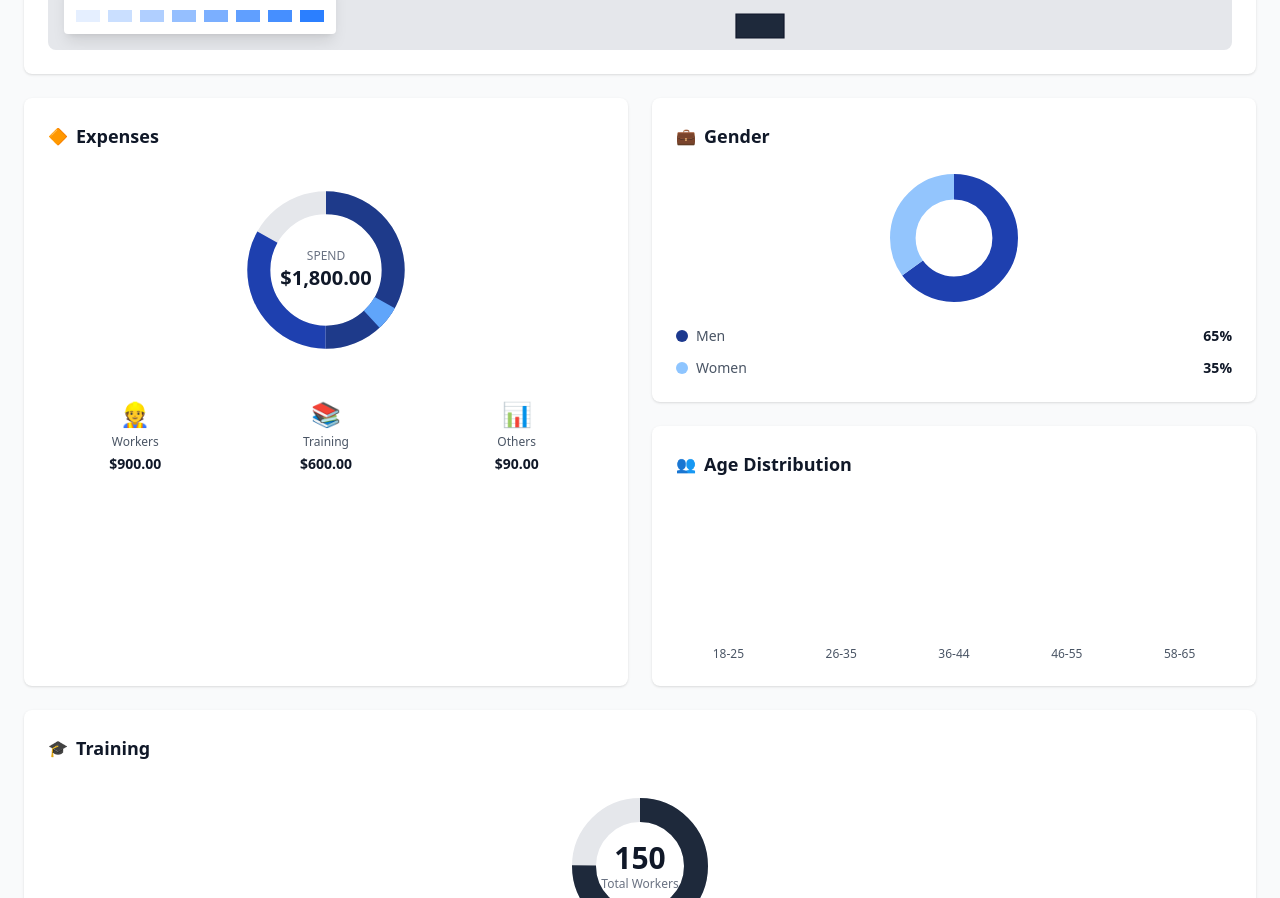
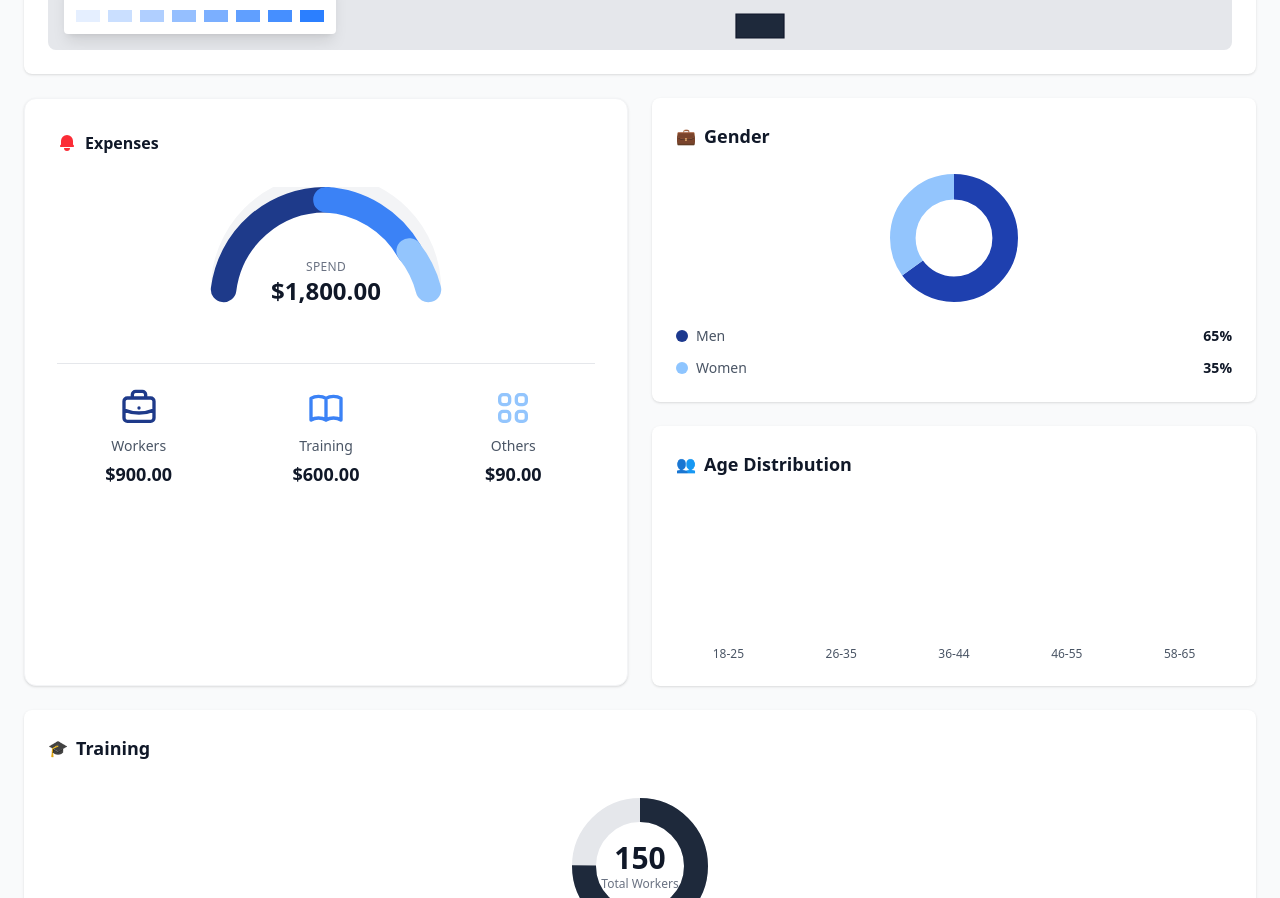
Before and after one commit to DarkRai087/New-folder--3-, a React (Vite) app in the folder comp/: page / in a window 1280 px wide. Shown: the part 1103-2001 px from the top of the page. Built offline with nearby package versions, Linux system fonts and the light colour scheme.

Commit message:
refactor: Update ExpensesChart component layout and styling for improved visuals

```diff
--- a/comp/src/components/ExpensesChart.jsx
+++ b/comp/src/components/ExpensesChart.jsx
@@ -3,80 +3,84 @@ import React from 'react';
 const ExpensesChart = () => {
   const total = 1800;
   const categories = [
-    { name: 'Workers', amount: 900, icon: '👷', color: 'text-blue-900' },
-    { name: 'Training', amount: 600, icon: '📚', color: 'text-blue-700' },
-    { name: 'Others', amount: 90, icon: '📊', color: 'text-blue-500' }
+    { name: 'Workers', amount: 900, color: '#1e3a8a' },
+    { name: 'Training', amount: 600, color: '#3b82f6' },
+    { name: 'Others', amount: 90, color: '#93c5fd' }
   ];
 
   const getPercentage = (amount) => ((amount / total) * 100).toFixed(0);
 
   return (
-    <div className="bg-white rounded-lg p-6 shadow-sm">
-      <div className="flex items-center space-x-2 mb-6">
-        <span className="text-orange-500">🔶</span>
-        <h3 className="text-lg font-semibold text-gray-900">Expenses</h3>
+    <div className="bg-white rounded-xl p-8 shadow-sm border border-gray-100">
+      <div className="flex items-center space-x-2 mb-8">
+        <svg className="w-5 h-5 text-red-500" fill="currentColor" viewBox="0 0 20 20">
+          <path d="M10 2a6 6 0 00-6 6v3.586l-.707.707A1 1 0 004 14h12a1 1 0 00.707-1.707L16 11.586V8a6 6 0 00-6-6zM10 18a3 3 0 01-3-3h6a3 3 0 01-3 3z" />
+        </svg>
+        <h3 className="text-base font-semibold text-gray-900">Expenses</h3>
       </div>
 
-      <div className="flex items-center justify-center mb-8">
-        {/* Donut Chart */}
-        <div className="relative w-48 h-48">
-          <svg className="w-full h-full transform -rotate-90" viewBox="0 0 100 100">
-            {/* Background circle */}
-            <circle
-              cx="50"
-              cy="50"
-              r="35"
+      <div className="flex items-center justify-center mb-12">
+        {/* Semi-circle Donut Chart */}
+        <div className="relative w-64 h-32">
+          <svg className="w-full h-full" viewBox="0 0 200 100" preserveAspectRatio="xMidYMid meet">
+            {/* Background arc */}
+            <path
+              d="M 20,80 A 80,80 0 0,1 180,80"
               fill="none"
-              stroke="#e5e7eb"
-              strokeWidth="12"
+              stroke="#f3f4f6"
+              strokeWidth="20"
+              strokeLinecap="round"
             />
-            {/* Workers segment - 50% */}
-            <circle
-              cx="50"
-              cy="50"
-              r="35"
+            {/* Workers segment - dark blue */}
+            <path
+              d="M 20,80 A 80,80 0 0,1 100,10"
               fill="none"
               stroke="#1e3a8a"
-              strokeWidth="12"
-              strokeDasharray={`${getPercentage(900) * 2.2} ${220 - getPercentage(900) * 2.2}`}
-              strokeDashoffset="0"
+              strokeWidth="20"
+              strokeLinecap="round"
             />
-            {/* Training segment - 33% */}
-            <circle
-              cx="50"
-              cy="50"
-              r="35"
+            {/* Training segment - medium blue */}
+            <path
+              d="M 100,10 A 80,80 0 0,1 165,50"
               fill="none"
-              stroke="#1e40af"
-              strokeWidth="12"
-              strokeDasharray={`${getPercentage(600) * 2.2} ${220 - getPercentage(600) * 2.2}`}
-              strokeDashoffset={`-${getPercentage(900) * 2.2}`}
+              stroke="#3b82f6"
+              strokeWidth="20"
+              strokeLinecap="round"
             />
-            {/* Others segment - remaining */}
-            <circle
-              cx="50"
-              cy="50"
-              r="35"
+            {/* Others segment - light blue */}
+            <path
+              d="M 165,50 A 80,80 0 0,1 180,80"
               fill="none"
-              stroke="#60a5fa"
-              strokeWidth="12"
-              strokeDasharray={`${getPercentage(90) * 2.2} ${220 - getPercentage(90) * 2.2}`}
-              strokeDashoffset={`-${(getPercentage(900) + getPercentage(600)) * 2.2}`}
+              stroke="#93c5fd"
+              strokeWidth="20"
+              strokeLinecap="round"
             />
           </svg>
-          <div className="absolute inset-0 flex flex-col items-center justify-center">
-            <div className="text-xs text-gray-500 font-medium">SPEND</div>
-            <div className="text-xl font-bold text-gray-900">$1,800.00</div>
+          <div className="absolute inset-0 flex flex-col items-center justify-end pb-2">
+            <div className="text-xs text-gray-500 font-medium uppercase tracking-wide">SPEND</div>
+            <div className="text-2xl font-bold text-gray-900">$1,800.00</div>
           </div>
         </div>
       </div>
 
-      <div className="grid grid-cols-3 gap-4">
+      <div className="grid grid-cols-3 gap-6 pt-6 border-t border-gray-200">
         {categories.map((category, index) => (
           <div key={index} className="text-center">
-            <div className={`text-2xl mb-1 ${category.color}`}>{category.icon}</div>
-            <div className="text-xs text-gray-600 mb-1">{category.name}</div>
-            <div className="text-sm font-semibold text-gray-900">${category.amount}.00</div>
+            <div className="mb-2">
+              <svg className="w-10 h-10 mx-auto" fill="none" stroke={category.color} viewBox="0 0 24 24">
+                {index === 0 && (
+                  <path strokeLinecap="round" strokeLinejoin="round" strokeWidth={2} d="M21 13.255A23.931 23.931 0 0112 15c-3.183 0-6.22-.62-9-1.745M16 6V4a2 2 0 00-2-2h-4a2 2 0 00-2 2v2m4 6h.01M5 20h14a2 2 0 002-2V8a2 2 0 00-2-2H5a2 2 0 00-2 2v10a2 2 0 002 2z" />
+                )}
+                {index === 1 && (
+                  <path strokeLinecap="round" strokeLinejoin="round" strokeWidth={2} d="M12 6.253v13m0-13C10.832 5.477 9.246 5 7.5 5S4.168 5.477 3 6.253v13C4.168 18.477 5.754 18 7.5 18s3.332.477 4.5 1.253m0-13C13.168 5.477 14.754 5 16.5 5c1.747 0 3.332.477 4.5 1.253v13C19.832 18.477 18.247 18 16.5 18c-1.746 0-3.332.477-4.5 1.253" />
+                )}
+                {index === 2 && (
+                  <path strokeLinecap="round" strokeLinejoin="round" strokeWidth={2} d="M4 6a2 2 0 012-2h2a2 2 0 012 2v2a2 2 0 01-2 2H6a2 2 0 01-2-2V6zM14 6a2 2 0 012-2h2a2 2 0 012 2v2a2 2 0 01-2 2h-2a2 2 0 01-2-2V6zM4 16a2 2 0 012-2h2a2 2 0 012 2v2a2 2 0 01-2 2H6a2 2 0 01-2-2v-2zM14 16a2 2 0 012-2h2a2 2 0 012 2v2a2 2 0 01-2 2h-2a2 2 0 01-2-2v-2z" />
+                )}
+              </svg>
+            </div>
+            <div className="text-sm text-gray-600 mb-1 font-medium">{category.name}</div>
+            <div className="text-lg font-bold text-gray-900">${category.amount.toLocaleString()}.00</div>
           </div>
         ))}
       </div>
```
